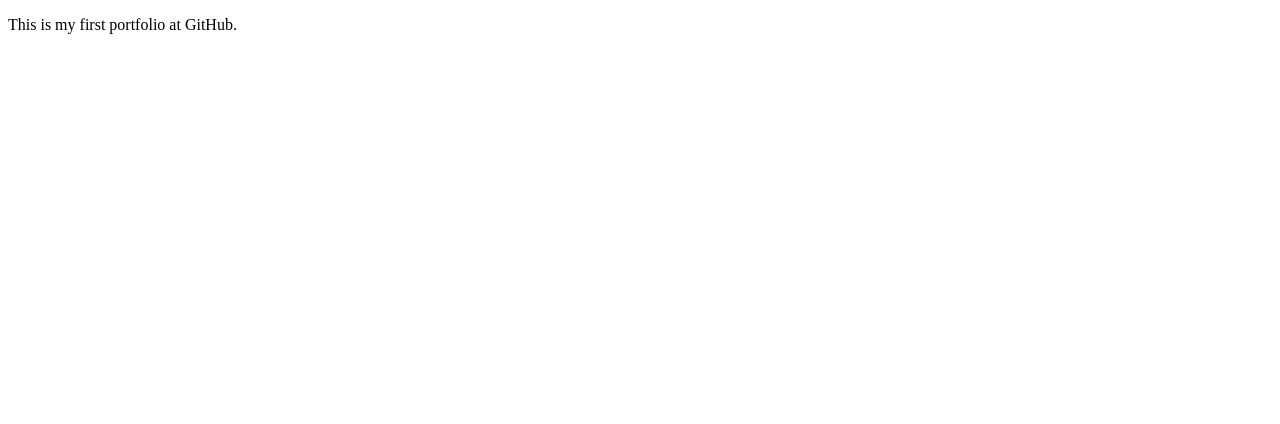
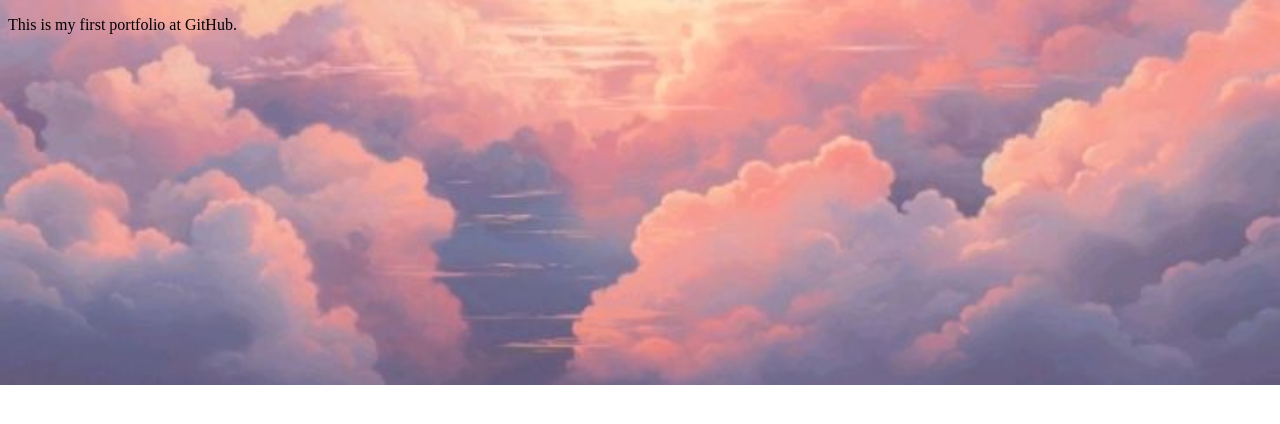
Before and after one commit to olesya57/olesya57.github.io, a plain HTML site: page index.html in a window 1280 px wide. Drawn offline with Linux system fonts and the light colour scheme.

Commit message:
Update index.html

```diff
--- a/index.html
+++ b/index.html
@@ -2,6 +2,14 @@
 <html>
   <head>
     <title> Portfolio </title>
+    <style>
+body {
+background: url('fon.jpg');
+background-position: center;
+background-repeat: no-repeat;
+background-size: cover;
+}
+</style>
   </head>
   <body>
     <p> This is my first portfolio at GitHub. </p>
```
